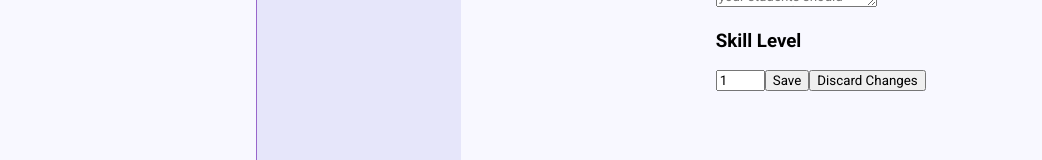
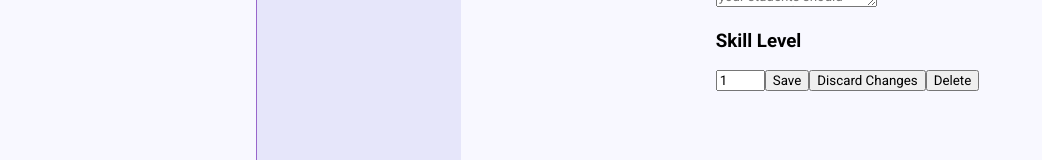
Before and after one commit to gabbirenee/curriculum-caddy, a React (Create React App) app: page /curriculum in a window 1280 px wide. Shown: the part 410-570 px from the top of the page, without its empty margins (0-1042 px from the left). Built offline with nearby package versions, Linux system fonts and the light colour scheme; no server answers.

Commit message:
Added basic delete functionality - still some troubleshooting to be done here

```diff
--- a/src/Components/DocumentDetails.js
+++ b/src/Components/DocumentDetails.js
@@ -40,6 +40,14 @@ function DocumentDetails ({curriculum, setCurriculum, selected, setSelected, sel
     setSkill(selectedData.skill_level);
   }
 
+  const handleDelete = () => {
+    const userAck = window.confirm('This document will be deleted. This action cannot be undone. Click "OK" to proceed or "Cancel" to go back.');
+
+    if (userAck) {
+      setCurriculum(cur => cur.filter(item => item.id !== selectedData['id']));
+    }
+  }
+
   return (
     <div className="DocumentDetails">
       <h1>Document Details</h1>
@@ -79,6 +87,7 @@ function DocumentDetails ({curriculum, setCurriculum, selected, setSelected, sel
         />
         <button className="save-doc-changes" onClick={handleSave}>Save</button>
         <button className="discard-doc-changes" onClick={handleDiscard}>Discard Changes</button>
+        <button className="delete-doc" onClick={handleDelete}>Delete</button>
       </div>
     </div>
   );
```
